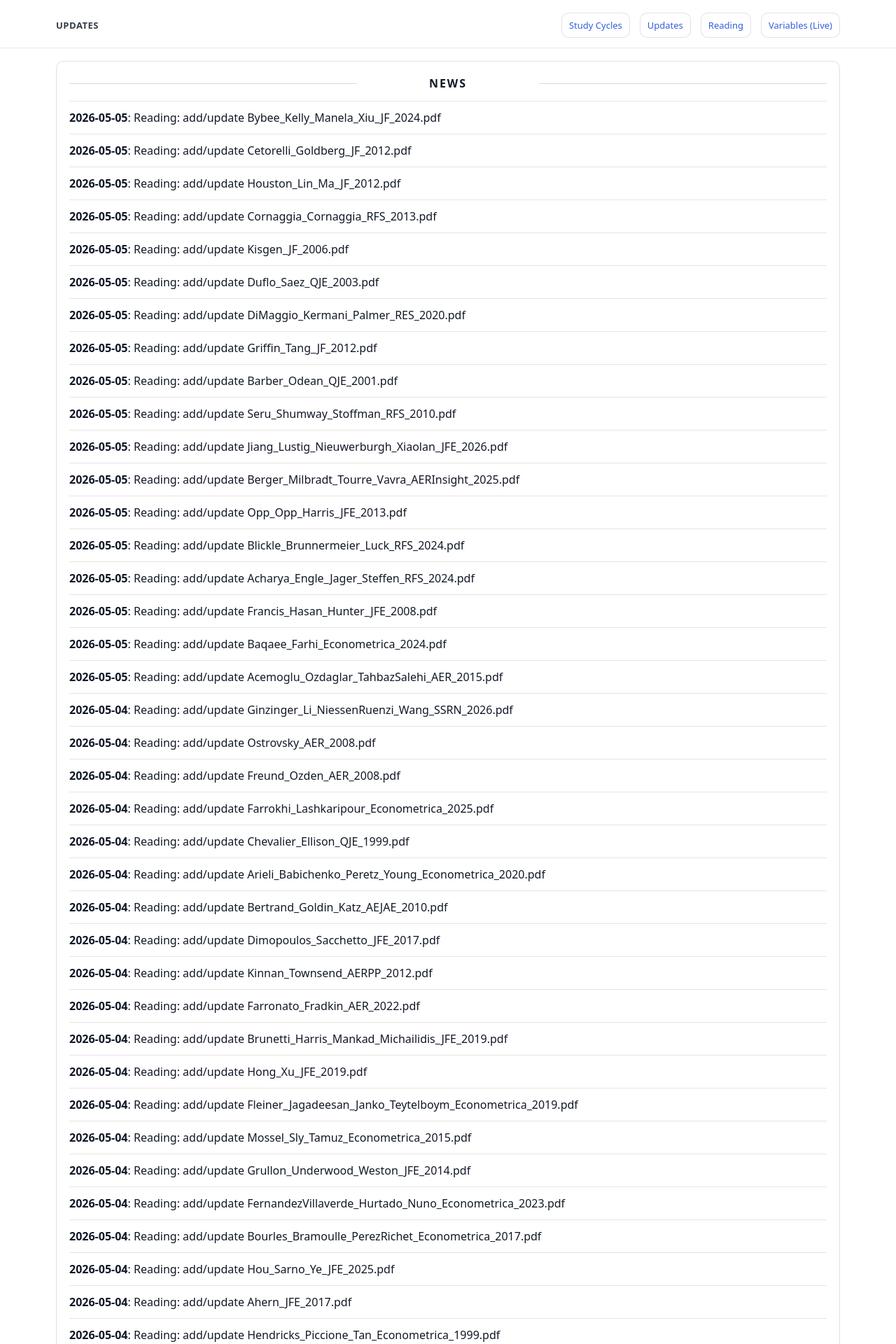
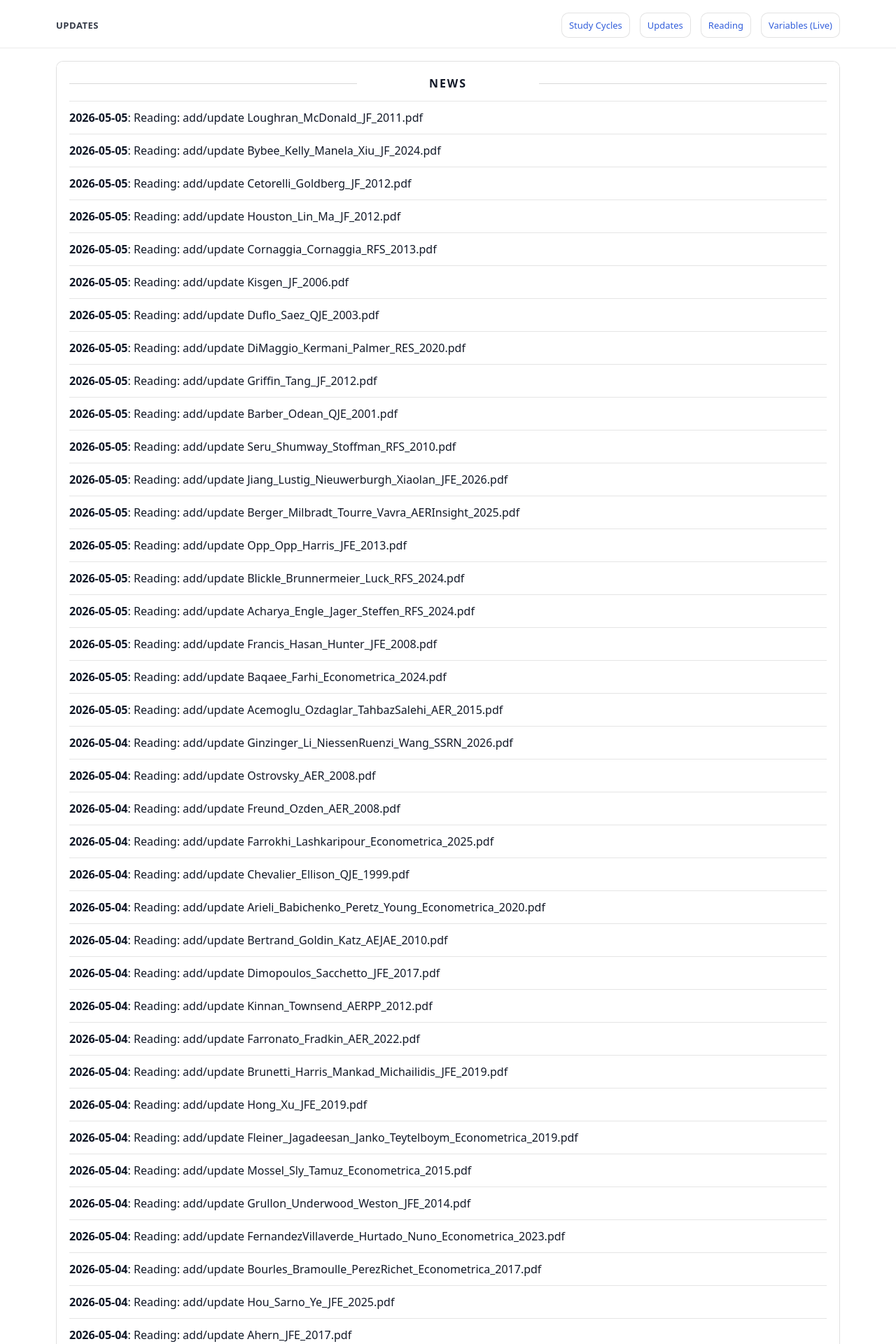
Before and after one commit to yaxinzn/study-archive, a Jekyll site: the page built from updates/index.md, in a window 1280 px wide. Shown: the top 1920 px of the page at 70% size. Built offline with Jekyll 4.4.1, drawn with Linux system fonts in a browser that asks for light colours; some of the changed text lies outside the part shown.

Commit message:
chore: update NEWS feed

```diff
--- a/_data/news.yml
+++ b/_data/news.yml
@@ -1,4 +1,7 @@
 # Auto-generated update history (sorted newest -> oldest). Do not edit manually.
+- ts: "1777976502"
+  date: "2026-05-05"
+  title: "Reading: add/update Loughran_McDonald_JF_2011.pdf"
 - ts: "1777976249"
   date: "2026-05-05"
   title: "Reading: add/update Bybee_Kelly_Manela_Xiu_JF_2024.pdf"
```
